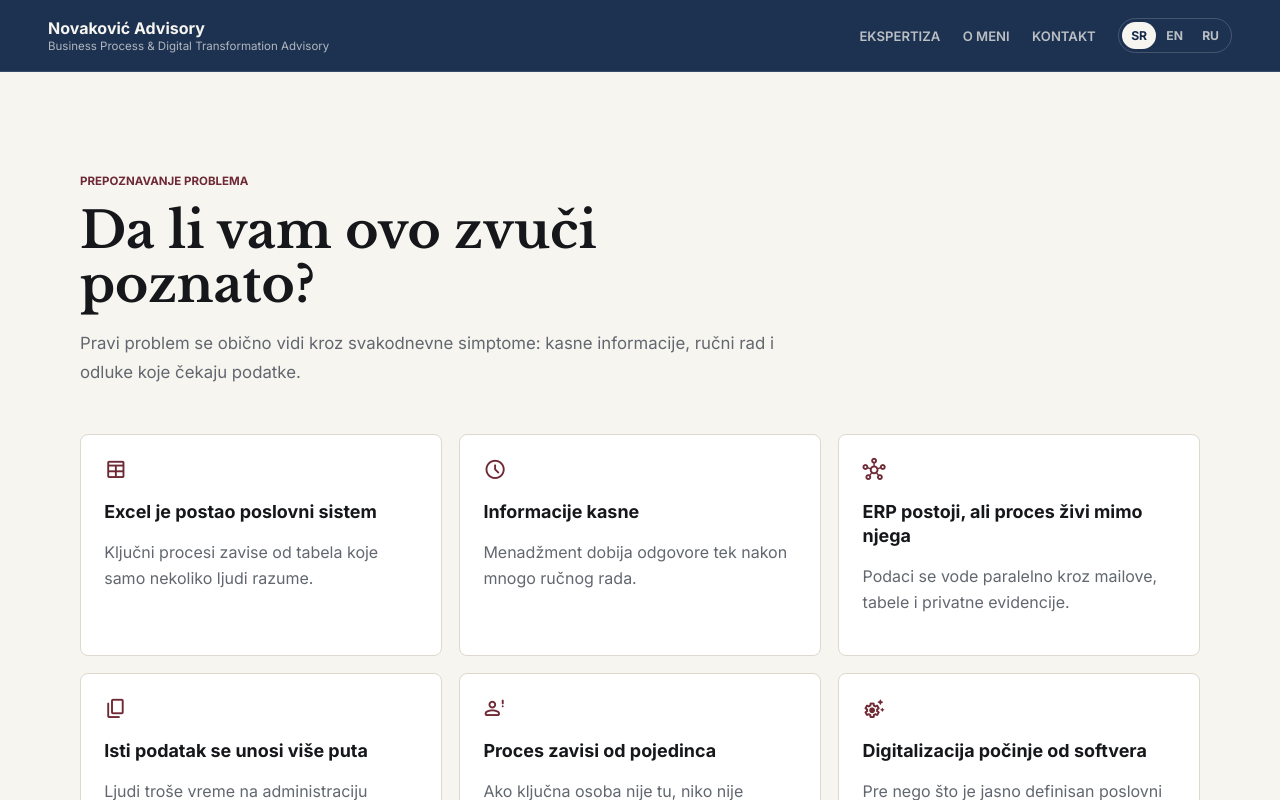
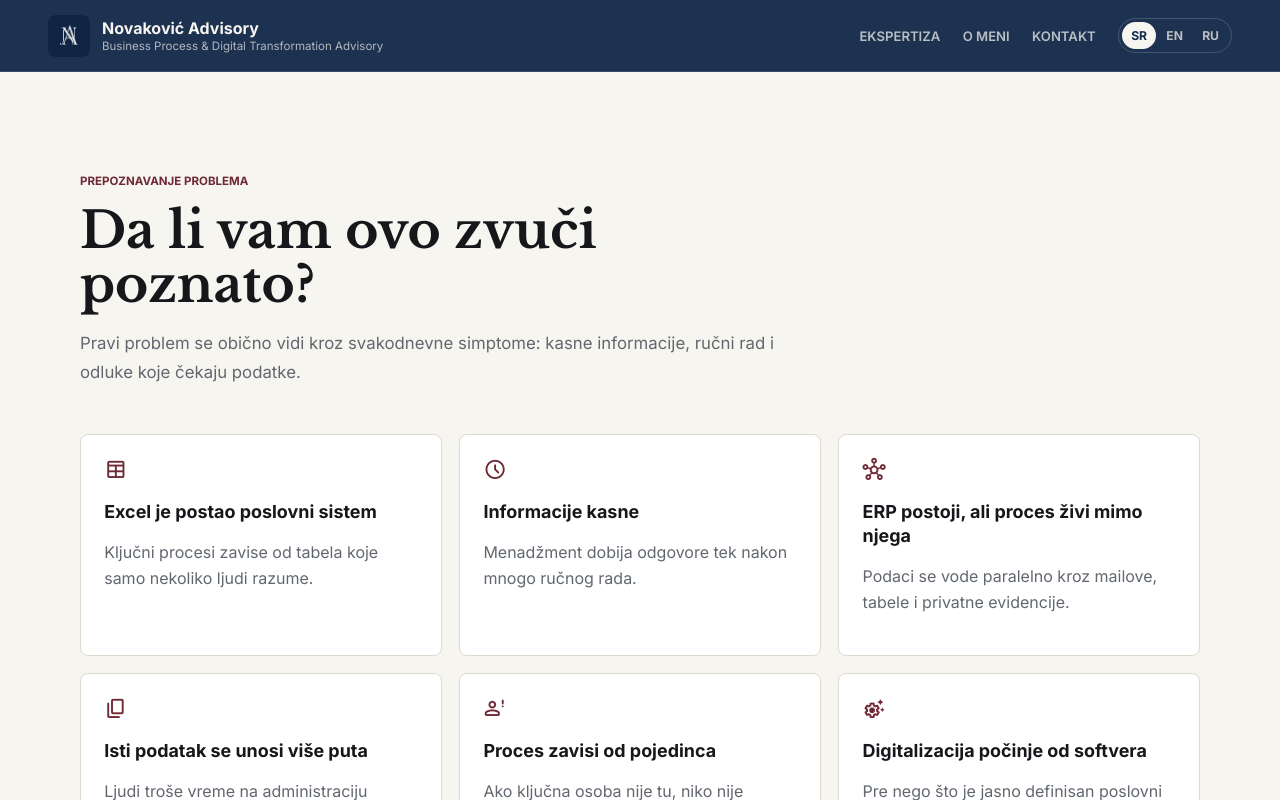
Before and after one commit to millosbgd/PersonalPortfolio, an Angular app: page /sr in a window 1280 px wide. Shown: the top 800 px of the page. Built offline with nearby package versions, Linux system fonts and the light colour scheme.

Commit message:
Add logo to site header

```diff
--- a/src/app/app.component.html
+++ b/src/app/app.component.html
@@ -1,5 +1,6 @@
 <header class="site-header">
   <a class="brand" [routerLink]="['/', currentLanguage()]" aria-label="Home">
+    <img class="brand__logo" src="/images/logo-na.webp" alt="" aria-hidden="true">
     <span>
       <strong>{{ content().brand.name }}</strong>
       <small>{{ content().brand.role }}</small>
--- a/src/app/app.component.scss
+++ b/src/app/app.component.scss
@@ -21,6 +21,7 @@
   align-items: center;
   color: var(--background);
   display: inline-flex;
+  gap: 0.75rem;
   text-decoration: none;
 
   strong,
@@ -38,6 +39,14 @@
     font-size: 0.72rem;
     margin-top: 0.1rem;
   }
+}
+
+.brand__logo {
+  border-radius: 8px;
+  display: block;
+  height: 42px;
+  object-fit: cover;
+  width: 42px;
 }
 
 .site-nav {
```
Also changed, not shown: public/images/logo-na.webp (added).
